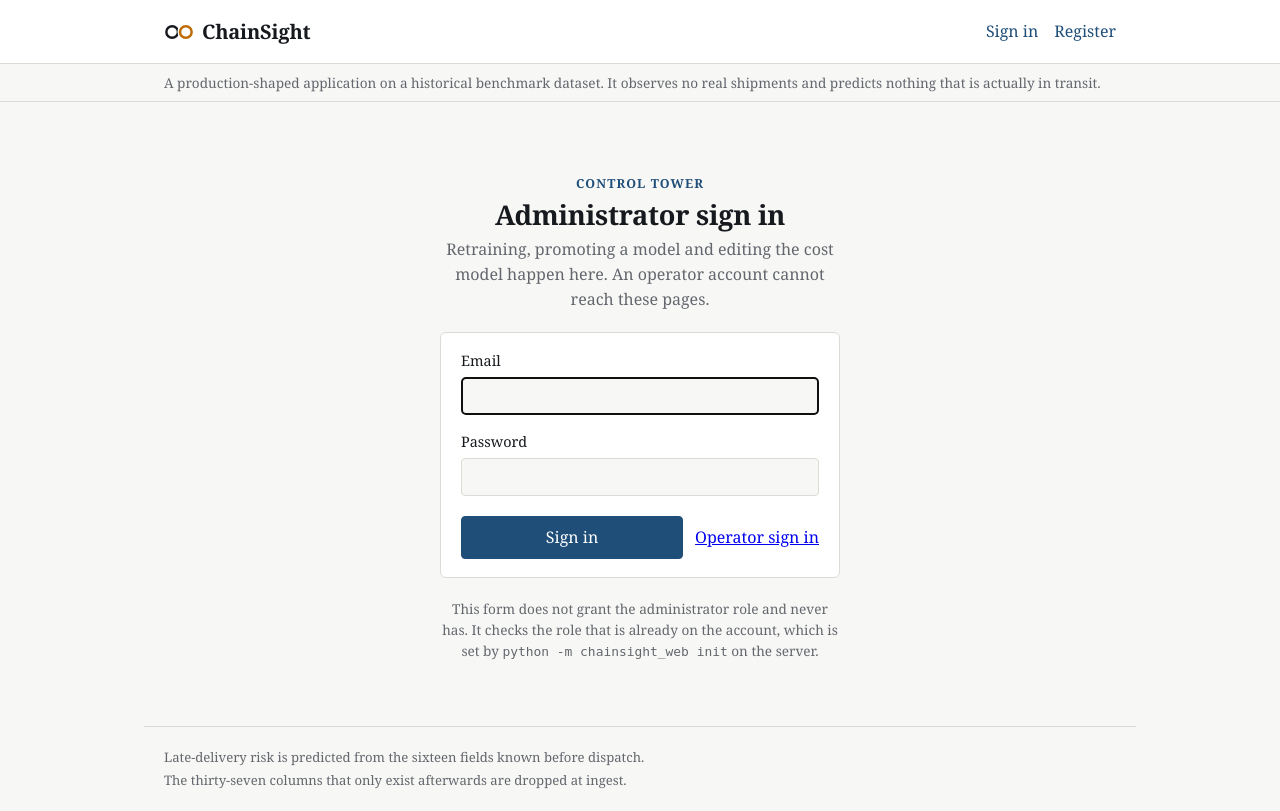
After one commit to Surge77/ChainSightAI, a FastAPI app: page /admin/login in a window 1280 px wide. The commit adds this page. Run offline with FastAPI, Linux system fonts and the light colour scheme; parts of the project's set-up code (start-up, migrations or seed data) failed here and were passed over.

Commit message:
feat(web): a separate door for administrators, and one left edge for the page
Two things, both visible the moment you open the sign-in page on a wide window.

**The page had three left edges.** The masthead and the disclaimer ran
full-bleed with their own padding, while `main` and the footer were centred in a
62rem column -- so the logo and the banner started at the window edge and the
content started wherever centring put it. All four bands now read from one
`--measure` and one `--gutter`, and the bars keep their full-width background
while their contents sit on the shared edge. The sign-in, registration and
administrator pages additionally get their own narrow centred column, because a
login form stranded at the left of a 62rem measure looks lost.

One trap worth naming: `.disclaimer p { margin: 0 }` silently undid the
`margin-inline: auto` doing the centring, so the banner alone stayed flush left.
It is `margin-block: 0` now, with a comment saying why the shorthand is wrong
there.

**Administrators now sign in at /admin/login**, and an anonymous visitor to an
admin page is sent there rather than to the operator form -- the door they
wanted is the admin door. A signed-in operator still gets 403 rather than a
redirect: they are not missing a login.

It is a separate door, not a separate mechanism. Same credential check, same
signed cookie, same role read from the database on every request. Two properties
carry the security of it and both are tested:

  - it cannot grant the role. It reads `is_admin` off the row exactly as
    `require_admin` does, so signing in there makes nobody an administrator.
  - it answers a valid operator's credentials with the *same* sentence a wrong
    password gets, and sets no cookie. A different message would make the page
    an oracle: post a known-good operator login, read the difference, and you
    have learned which accounts are administrators.

450 tests, src/ at 100% line and branch coverage.

Claude-Session: https://claude.ai/code/session_01VQkWZ2FVCCEThW2ysUgt28

```diff
--- a/src/chainsight_web/static/chainsight.css
+++ b/src/chainsight_web/static/chainsight.css
@@ -16,6 +16,12 @@
   --high: #bb6b00;
   --monitor: #40618a;
   --low: #5c6670;
+
+  /* One measure and one gutter for the whole page. The masthead, the disclaimer, the
+     content and the footer all read from these, so there is exactly one left edge on
+     screen rather than one per band. */
+  --measure: 62rem;
+  --gutter: 1.25rem;
 }
 
 @media (prefers-color-scheme: dark) {
@@ -43,17 +49,26 @@ body {
   font: 16px/1.55 "Charter", "Iowan Old Style", Georgia, serif;
 }
 
-main { max-width: 62rem; margin: 0 auto; padding: 1.5rem 1.25rem 4rem; }
+/* The shared column. `.bar` puts a full-width band's contents on the same edge. */
+.bar { max-width: var(--measure); margin: 0 auto; padding-inline: var(--gutter); }
+
+main {
+  max-width: var(--measure);
+  margin: 0 auto;
+  padding: 1.5rem var(--gutter) 4rem;
+}
 
 .masthead {
+  border-bottom: 1px solid var(--rule);
+  background: var(--card);
+}
+.masthead .bar {
   display: flex;
   flex-wrap: wrap;
   gap: 1rem;
-  align-items: baseline;
+  align-items: center;
   justify-content: space-between;
-  padding: 1rem 1.25rem;
-  border-bottom: 1px solid var(--rule);
-  background: var(--card);
+  padding-block: 1rem;
 }
 
 .wordmark {
@@ -77,9 +92,14 @@ nav a:hover, .link:hover { text-decoration: underline; }
 button.link { background: none; border: 0; padding: 0; font: inherit; cursor: pointer; }
 
 .disclaimer {
-  margin: 0;
-  padding: 0.5rem 1.25rem;
   border-bottom: 1px solid var(--rule);
+}
+.disclaimer p {
+  /* `margin-block`, not `margin`. The shorthand would reset the `margin-inline: auto` that
+     `.bar` uses to centre this text on the same edge as everything else, and the banner
+     would sit flush to the window while the page sat in the middle. */
+  margin-block: 0;
+  padding-block: 0.5rem;
   color: var(--muted);
   font-size: 0.85rem;
 }
@@ -141,6 +161,51 @@ button.primary {
 button.secondary { font: inherit; padding: 0.4rem 0.9rem; border: 1px solid var(--rule); border-radius: 4px; background: var(--card); color: var(--ink); cursor: pointer; }
 .actions { display: flex; gap: 0.75rem; align-items: center; flex-wrap: wrap; }
 
+.auth {
+  max-width: 25rem;
+  margin: clamp(1.5rem, 6vh, 4rem) auto 0;
+}
+.auth h1,
+.auth .lede {
+  text-align: center;
+}
+.auth .lede {
+  margin-bottom: 1.25rem;
+}
+.auth form.stack {
+  max-width: none;
+  gap: 1rem;
+}
+.auth .actions {
+  justify-content: space-between;
+  margin-top: 0.25rem;
+}
+.auth .actions button.primary {
+  flex: 1;
+}
+.auth-aside {
+  margin: 1.25rem 0 0;
+  color: var(--muted);
+  font-size: 0.85rem;
+  text-align: center;
+}
+.auth-aside code {
+  font-size: 0.95em;
+  word-break: break-word;
+}
+/* The badge is the only thing that distinguishes the two doors at a glance. It is a label
+   rather than a different colour scheme: two auth pages that look like different products
+   invite somebody to wonder which one is the real one. */
+.auth-badge {
+  margin: 0 0 0.35rem;
+  text-align: center;
+  color: var(--accent);
+  font-size: 0.78rem;
+  font-weight: 700;
+  letter-spacing: 0.09em;
+  text-transform: uppercase;
+}
+
 .error, .notice {
   padding: 0.7rem 0.9rem;
   border-radius: 4px;
@@ -154,9 +219,9 @@ button.secondary { font: inherit; padding: 0.4rem 0.9rem; border: 1px solid var(
 .caption { color: var(--muted); font-size: 0.85rem; margin-top: 0.5rem; }
 
 footer {
-  max-width: 62rem;
+  max-width: var(--measure);
   margin: 0 auto;
-  padding: 1.25rem;
+  padding: 1.25rem var(--gutter);
   border-top: 1px solid var(--rule);
   color: var(--muted);
   font-size: 0.82rem;
--- /dev/null
+++ b/src/chainsight_web/templates/admin_login.html
@@ -0,0 +1,36 @@
+{% extends "base.html" %}
+{% block title %}Administrator sign in — ChainSight{% endblock %}
+
+{% block content %}
+  <div class="auth auth-admin">
+    <p class="auth-badge">Control tower</p>
+    <h1>Administrator sign in</h1>
+    <p class="lede">
+      Retraining, promoting a model and editing the cost model happen here. An operator
+      account cannot reach these pages.
+    </p>
+
+    <form class="stack card" method="post" action="/admin/login">
+      <label>
+        Email
+        <input type="email" name="email" autocomplete="username" required maxlength="320"
+               autofocus />
+      </label>
+      <label>
+        Password
+        <input type="password" name="password" autocomplete="current-password" required
+               maxlength="72" />
+      </label>
+      <div class="actions">
+        <button class="primary" type="submit">Sign in</button>
+        <a href="/login">Operator sign in</a>
+      </div>
+    </form>
+
+    <p class="auth-aside">
+      This form does not grant the administrator role and never has. It checks the role that
+      is already on the account, which is set by <code>python -m chainsight_web init</code>
+      on the server.
+    </p>
+  </div>
+{% endblock %}
--- a/src/chainsight_web/templates/base.html
+++ b/src/chainsight_web/templates/base.html
@@ -10,11 +10,16 @@
     <link rel="stylesheet" href="{{ url_for('static', path='/chainsight.css') }}" />
   </head>
   <body>
+    {# The bars run the full width of the window; their *contents* sit in the same measure
+       as `main` and the footer. Without the inner wrapper the masthead starts at the window
+       edge while the page starts wherever centring puts it, which is three different left
+       edges on one screen. #}
     <header class="masthead">
+      <div class="bar">
         {# The same mark as the tab icon, inlined rather than linked so that it can be drawn
            in `currentColor` and the theme tokens — an <img> would keep its own colours and
            look pasted on in dark mode. The knockout stroke is the masthead's own background,
-         which is what breaks one link where the other crosses it. #}
+           which is what bites a gap out of one link where the other meets it. #}
         <a class="wordmark" href="/">
           <svg class="mark" width="28" height="28" viewBox="0 0 32 32"
                aria-hidden="true" focusable="false">
@@ -41,12 +46,15 @@
             <a href="/register">Register</a>
           {% endif %}
         </nav>
+      </div>
     </header>
 
-    <p class="disclaimer">
+    <div class="disclaimer">
+      <p class="bar">
         A production-shaped application on a historical benchmark dataset. It observes no real
         shipments and predicts nothing that is actually in transit.
       </p>
+    </div>
 
     <main>
       {% if error %}<p class="error" role="alert">{{ error }}</p>{% endif %}
```
Also changed, not shown: SECURITY.md (+5 -0 lines), src/chainsight_web/dependencies.py (+18 -4 lines), src/chainsight_web/routes_auth.py (+65 -9 lines), src/chainsight_web/templates/login.html (+8 -1 lines), src/chainsight_web/templates/register.html (+10 -3 lines), tests/test_web_auth.py (+83 -2 lines), CHANGELOG.md. Lines whose indentation alone changed are shown as unchanged.
